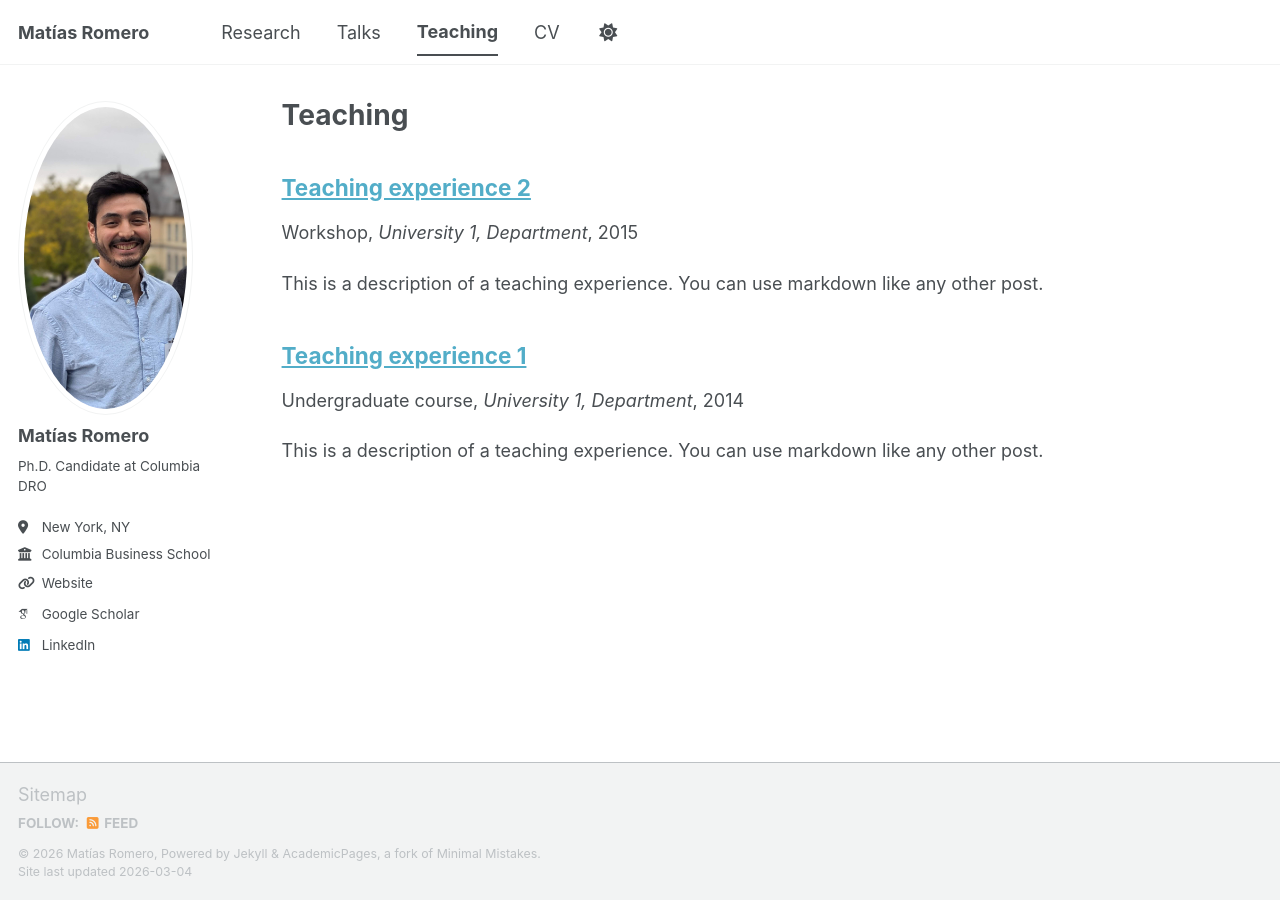
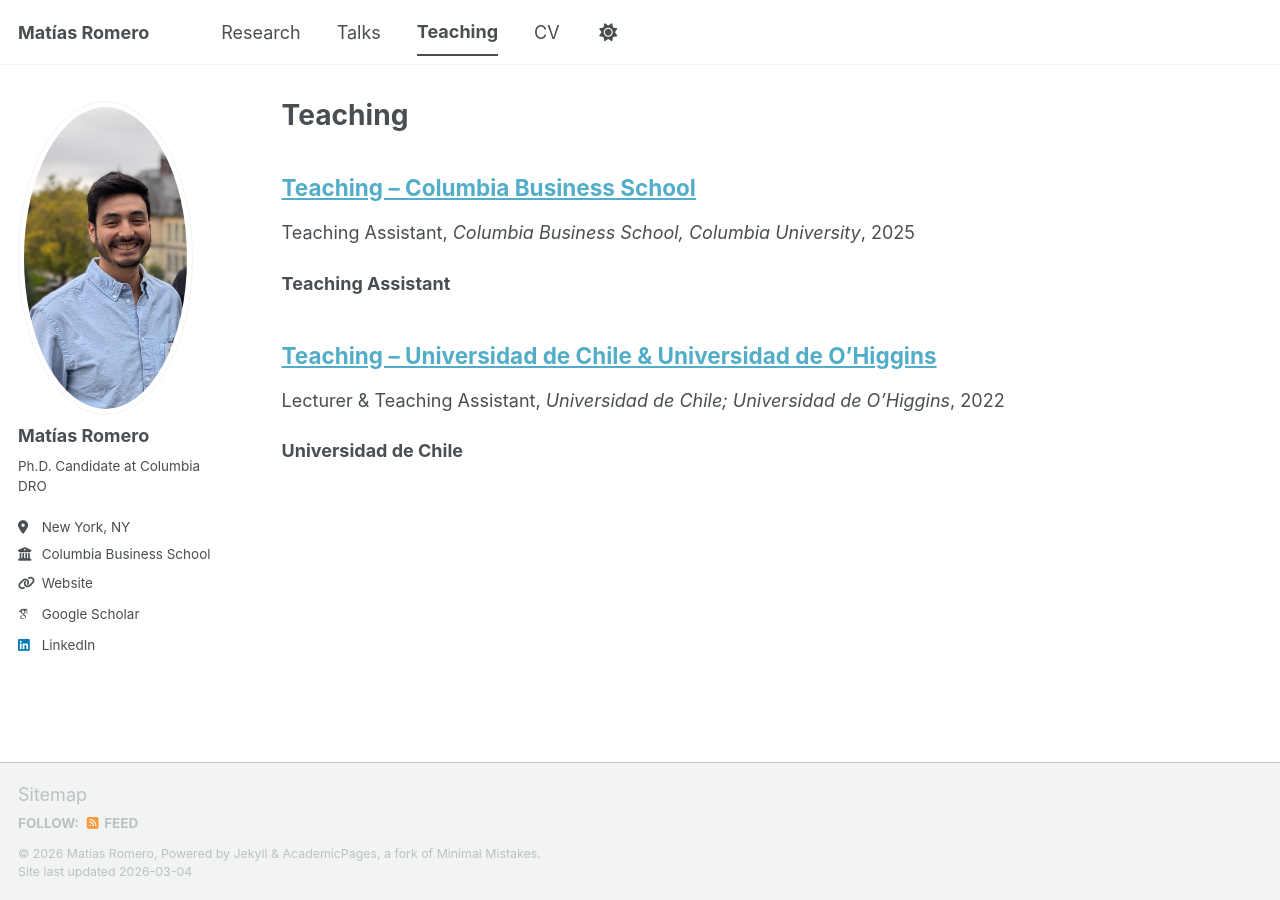
Before and after one commit to MatiRomero/MatiRomero.github.io, a Jekyll site: the page built from _pages/teaching.html, in a window 1280 px wide. Built offline with Jekyll 4.4.1, drawn with Linux system fonts in a browser that asks for light colours; some web fonts are replaced; a script bundle is joined from its source files by our own code; library files that are not in the unit come from our copies.

Commit message:
Update teaching experiences for Columbia Business School and Universidad de Chile & Universidad de O’Higgins
Revised titles, types, venues, dates, and locations for teaching experiences. Added detailed course information for each institution.

```diff
--- a/_teaching/2014-spring-teaching-1.md
+++ b/_teaching/2014-spring-teaching-1.md
@@ -1,20 +1,18 @@
 ---
-title: "Teaching experience 1"
+title: "Teaching – Columbia Business School"
 collection: teaching
-type: "Undergraduate course"
-permalink: /teaching/2014-spring-teaching-1
-venue: "University 1, Department"
-date: 2014-01-01
-location: "City, Country"
+type: "Teaching Assistant"
+permalink: /teaching/columbia-business-school
+venue: "Columbia Business School, Columbia University"
+date: 2025-10-01
+location: "New York, NY, USA"
 ---
 
-This is a description of a teaching experience. You can use markdown like any other post.
+**Teaching Assistant**
 
-Heading 1
-======
-
-Heading 2
-======
-
-Heading 3
-======
+- Supply Chain Management (MBA elective), Fall 2025
+- Supply Chain Analytics (MS&E elective), Fall 2025
+- Operations Management (MBA core), Summer 2025
+- Operations Management (EMBA core), Spring 2024, 2025
+- Foundations of Stochastic Modeling (PhD core), Spring 2024
+- Technology Breakthroughs (MBA elective), Spring 2024
--- a/_teaching/2015-spring-teaching-2.md
+++ b/_teaching/2015-spring-teaching-2.md
@@ -1,20 +1,24 @@
 ---
-title: "Teaching experience 2"
+title: "Teaching – Universidad de Chile & Universidad de O’Higgins"
 collection: teaching
-type: "Workshop"
-permalink: /teaching/2015-spring-teaching-1
-venue: "University 1, Department"
-date: 2015-01-01
-location: "City, Country"
+type: "Lecturer & Teaching Assistant"
+permalink: /teaching/universidad-de-chile-ohiggins
+venue: "Universidad de Chile; Universidad de O’Higgins"
+date: 2022-06-01
+location: "Santiago, Chile"
 ---
 
-This is a description of a teaching experience. You can use markdown like any other post.
+**Universidad de Chile**
 
-Heading 1
-======
+- Lecturer for Modeling and Optimization (BS core), Spring 2022
+- TA for Algorithmic Game Theory (MS elective), Spring 2022
+- TA for Stochastic Models in Engineering Systems (MS and PhD core), Fall 2021
+- TA for Decision Making Under Uncertainty (BS core), Fall, Spring 2021
+- TA for Probability and Statistics (BS core), Fall 2021
+- TA for Probability for Mathematicians (BS core), Spring 2020
+- TA for Markov Processes (BS core), Fall 2019
+- TA for Multivariate Calculus (BS core), Fall 2018, 2019
 
-Heading 2
-======
+**Universidad de O’Higgins**
 
-Heading 3
-======
+- TA for Game Theory (BS elective), Spring 2021
```
